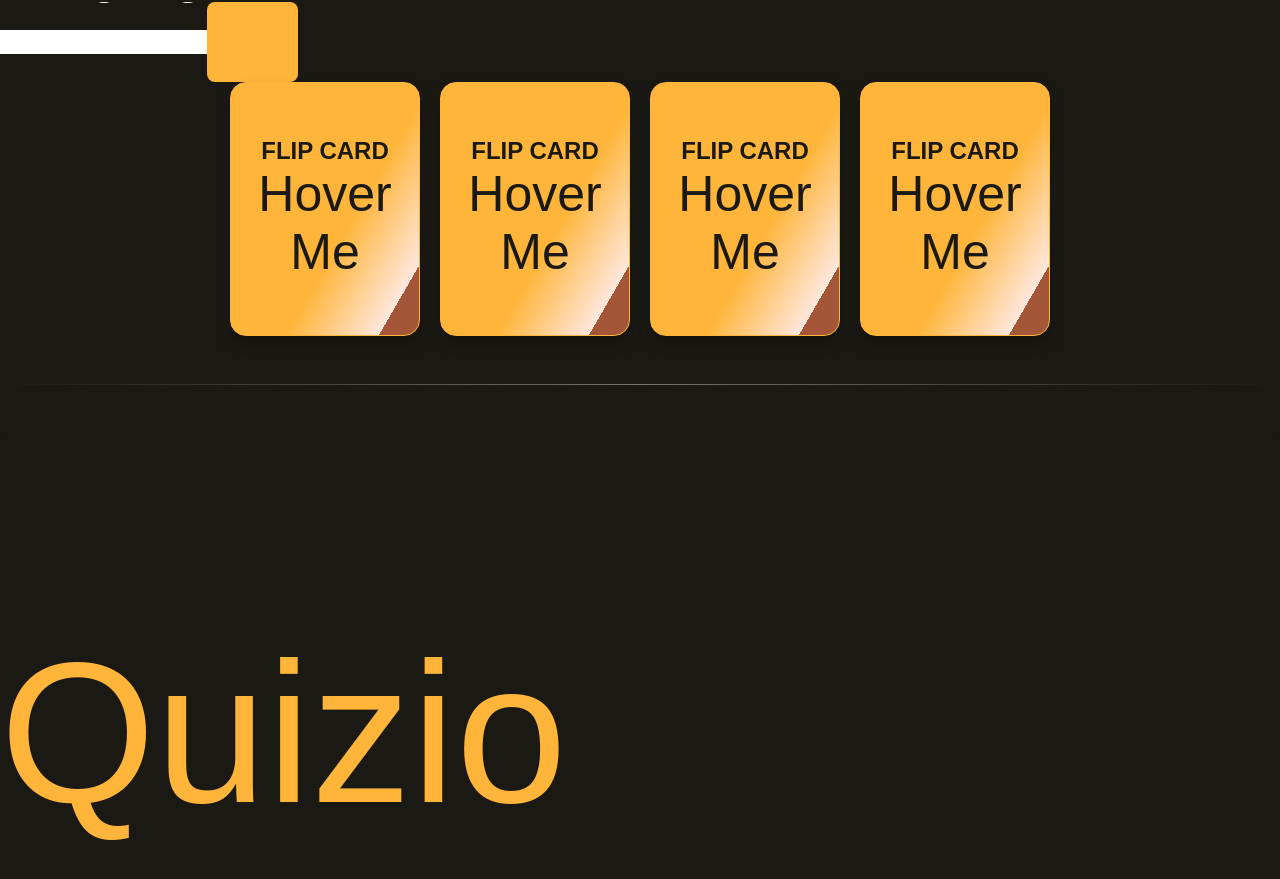
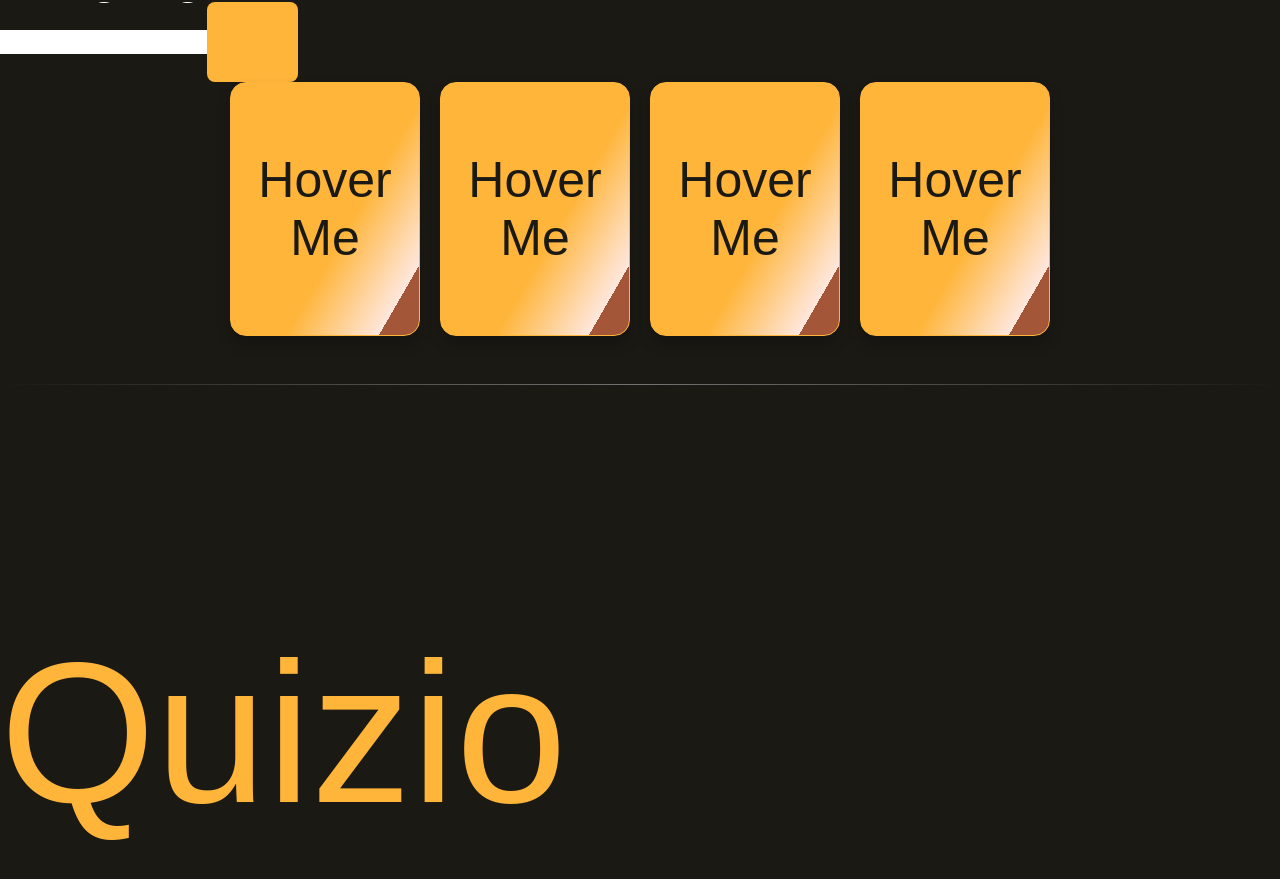
Before and after one commit to Niamh-Codes/tech_titans, a React (Vite) app: page / in a window 1280 px wide. Shown: the part 1668-2547 px from the top of the page. Built offline with nearby package versions, Linux system fonts and the light colour scheme; a web font is replaced by a local one.

Commit message:
updating id names for the answercard components

```diff
--- a/src/components/AnswerCard.jsx
+++ b/src/components/AnswerCard.jsx
@@ -9,12 +9,10 @@
         <div className="flip-card">
     <div className="flip-card-inner">
         <div className="flip-card-front">
-            <p className="title">FLIP CARD</p>
-            <p>Hover Me</p>
+            <p id="data">Hover Me</p>
         </div>
         <div className="flip-card-back">
-            <p className="title">BACK</p>
-            <p>Leave Me</p>
+            <p id="information">Leave Me</p>
         </div>
     </div>
 </div>
```
